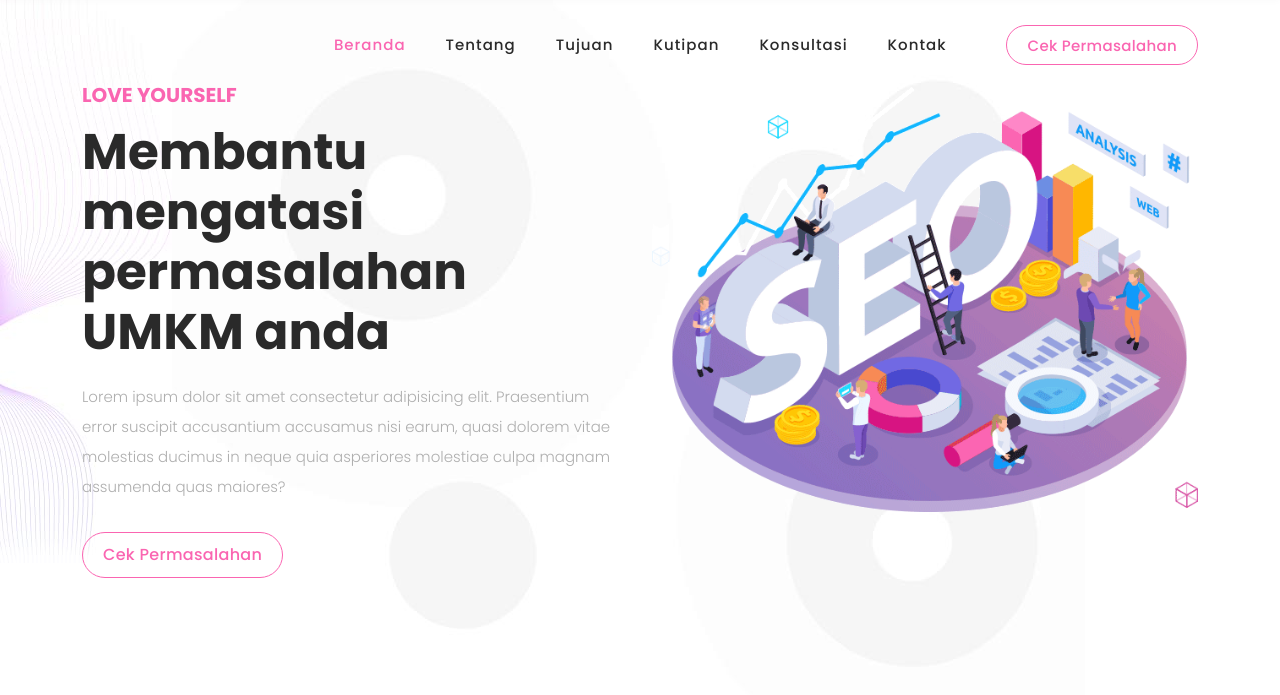
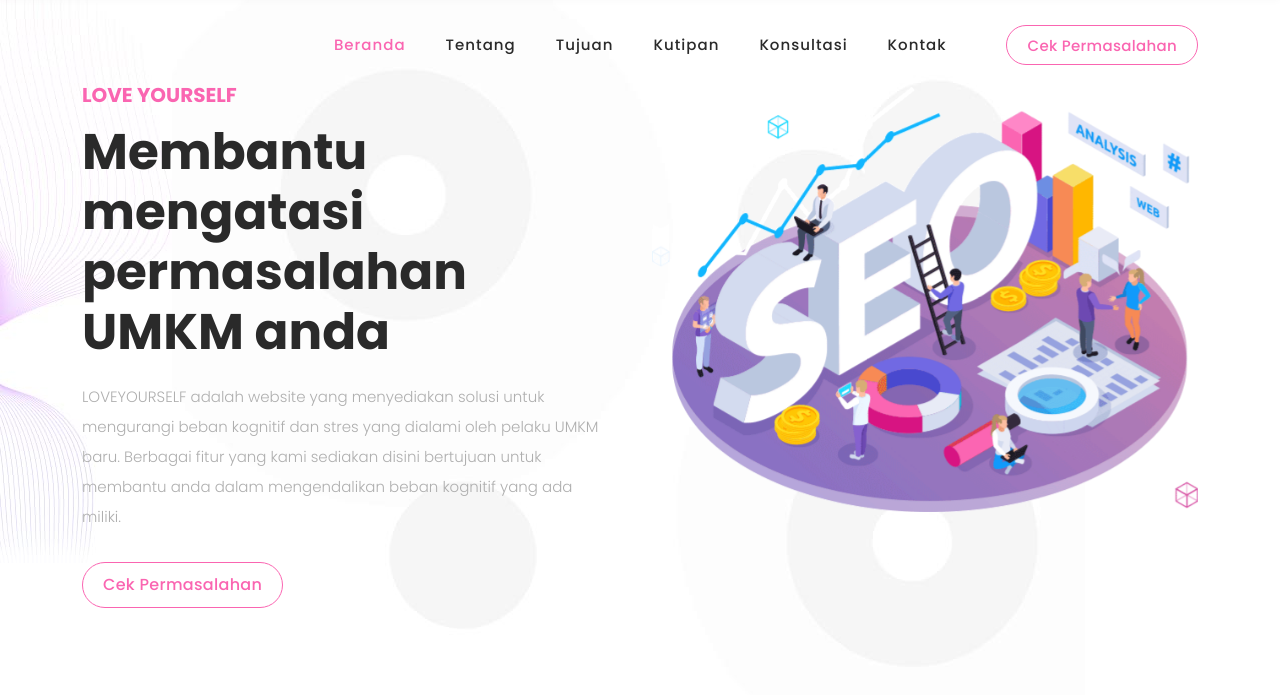
Before and after one commit to gibranar/LoveYourself, a plain HTML site: page index.html in a window 1280 px wide. Shown: the part 105-800 px from the top of the page. Drawn offline with Linux system fonts and the light colour scheme.

Commit message:
Update : Update Header Paragraf Home Page

```diff
--- a/index.html
+++ b/index.html
@@ -124,11 +124,11 @@ https://templatemo.com/tm-568-digimedia
                         Membantu mengatasi permasalahan UMKM anda
                       </h2>
                       <p>
-                        Lorem ipsum dolor sit amet consectetur adipisicing elit.
-                        Praesentium error suscipit accusantium accusamus nisi
-                        earum, quasi dolorem vitae molestias ducimus in neque
-                        quia asperiores molestiae culpa magnam assumenda quas
-                        maiores?
+                        LOVEYOURSELF adalah website yang menyediakan solusi
+                        untuk mengurangi beban kognitif dan stres yang dialami
+                        oleh pelaku UMKM baru. Berbagai fitur yang kami sediakan
+                        disini bertujuan untuk membantu anda dalam mengendalikan
+                        beban kognitif yang ada miliki.
                       </p>
                     </div>
                     <div class="col-lg-12">
```
